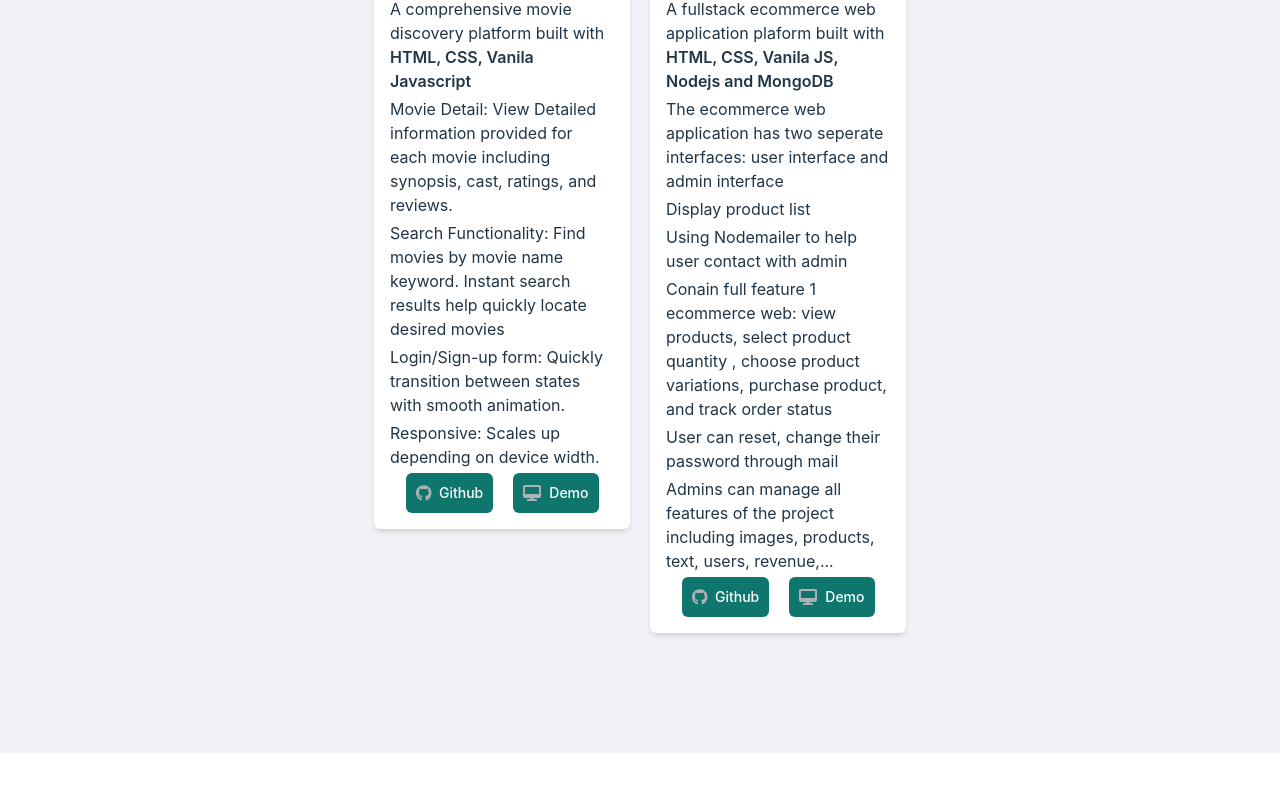
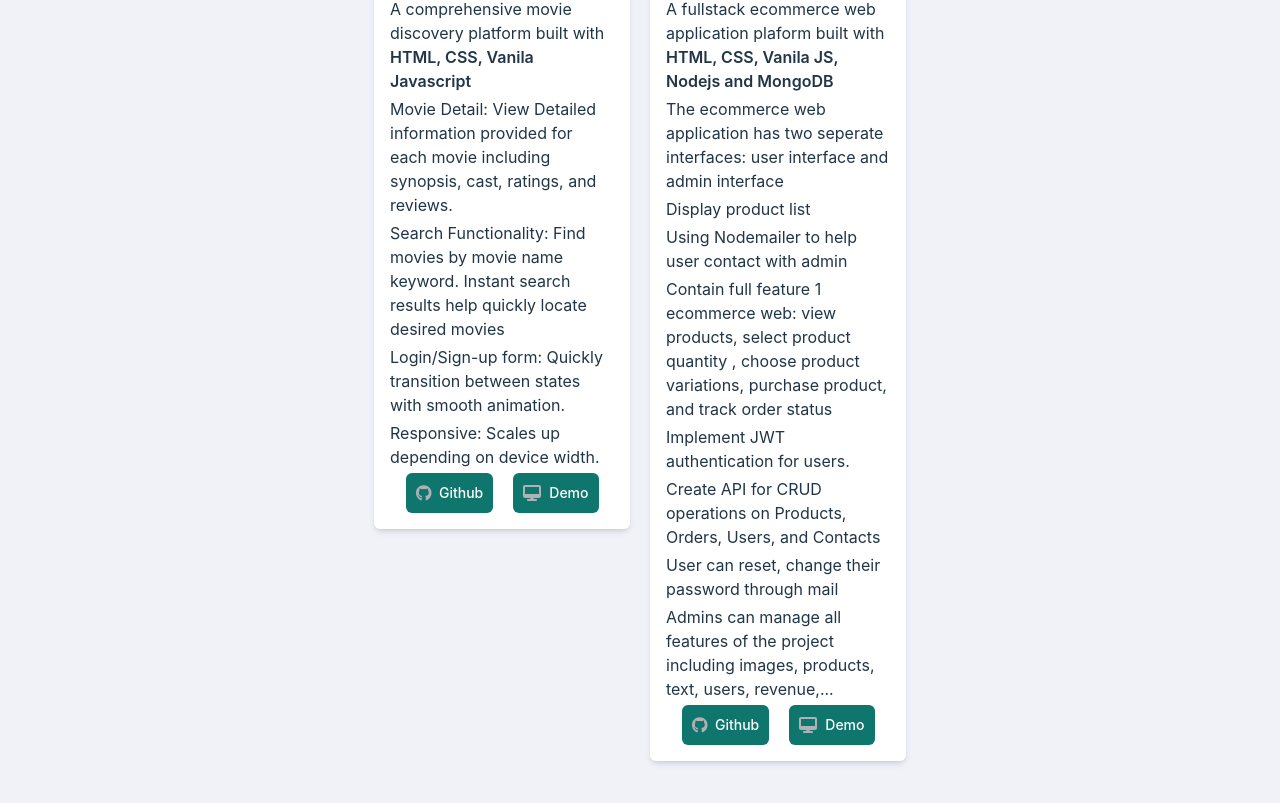
Before and after one commit to anhtuspham/portfolio, a React (Vite) app: page / in a window 1280 px wide. Shown: the part 2135-2938 px from the top of the page. Before the commit the page ends 2888 px from the top, so only its background shows below. Built offline with nearby package versions, Linux system fonts and the light colour scheme.

Commit message:
refactor: add description

```diff
--- a/src/assets/pages/Project/Project.jsx
+++ b/src/assets/pages/Project/Project.jsx
@@ -58,10 +58,12 @@ export default function Project() {
               <p>Display product list</p>
               <p>Using Nodemailer to help user contact with admin</p>
               <p>
-                Conain full feature 1 ecommerce web: view products, select
+                Contain full feature 1 ecommerce web: view products, select
                 product quantity , choose product variations, purchase product,
                 and track order status
               </p>
+              <p>Implement JWT authentication for users.</p>
+              <p>Create API for CRUD operations on Products, Orders, Users, and Contacts</p>
               <p>User can reset, change their password through mail</p>
               <p>
                 Admins can manage all features of the project including images,
```
